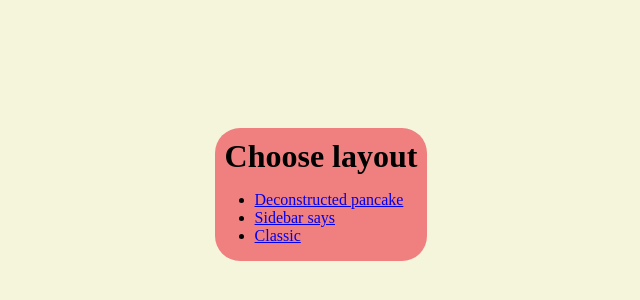
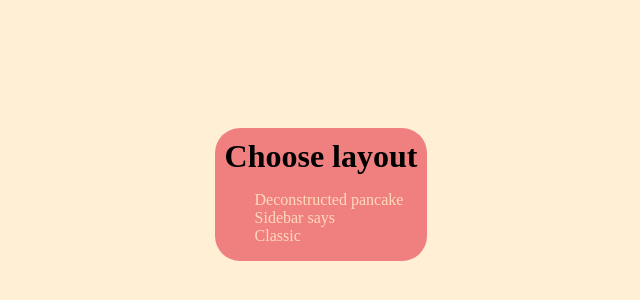
Before and after one commit to AleksMarinova/testing-css-layouts, a plain HTML site: page index.html in a window 1280 px wide. Shown: the part 200-500 px from the top of the page, without its empty margins (319-959 px from the left). Drawn offline with Linux system fonts and the light colour scheme.

Commit message:
fixed centering issues

```diff
--- a/style.css
+++ b/style.css
@@ -1,5 +1,5 @@
 body {
-	background-color: beige;
+	background-color: papayawhip;
 	display: grid;
 	place-items: center;
 }
@@ -10,7 +10,7 @@ body {
 	color: black;
 	background-color: lightcoral;
 	border-radius: 25px;
-	margin: 40vh;
+	margin-top: 40vh;
 	text-decoration: none;
 }
 
@@ -24,3 +24,12 @@ ul {
 	color: black;
 
 }
+
+a {
+	text-decoration: none;
+	color: peachpuff;
+}
+
+ul {
+	list-style-type: none;
+}
```
